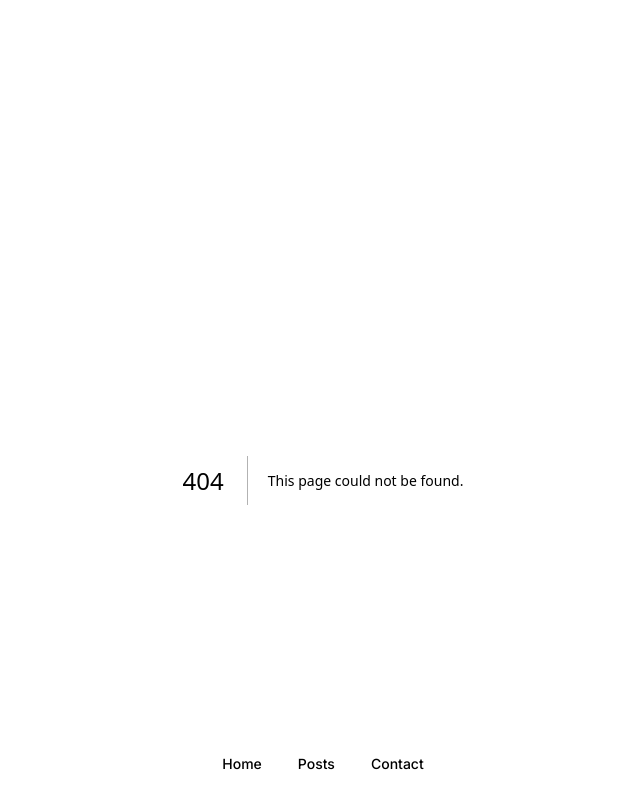
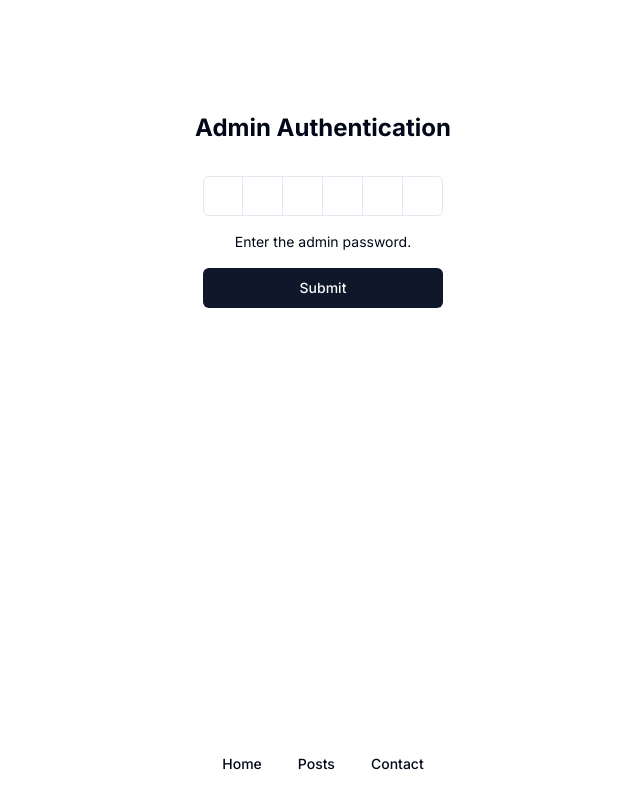
Before and after one commit to ukeSJTU/minerva, a Next.js app: page /admin in a window 1280 px wide. Before the commit this address had no page. Shown: the top 808 px of the page, without its empty margins (317-957 px from the left). Built offline with nearby package versions, Linux system fonts and the light colour scheme.

Commit message:
feat: :sparkles: create an admin page to control status of posts
A better authentication method will be deployed in the future, but for now, just use a fixed password as auth method for simplicity.

```diff
--- /dev/null
+++ b/src/app/admin/page.tsx
@@ -0,0 +1,70 @@
+"use client";
+
+import { useState, useEffect } from "react";
+import {
+  InputOTP,
+  InputOTPGroup,
+  InputOTPSlot,
+} from "@/components/ui/input-otp";
+import { Button } from "@/components/ui/button";
+import AdminDashboard from "@/app/admin/AdminDashboard";
+
+const ADMIN_PASSWORD = "123456";
+
+export default function AdminPage() {
+  const [isAuthenticated, setIsAuthenticated] = useState(false);
+  const [value, setValue] = useState("");
+
+  useEffect(() => {
+    const auth = localStorage.getItem("adminAuth");
+    if (auth === "true") {
+      setIsAuthenticated(true);
+    }
+  }, []);
+
+  const handleSubmit = () => {
+    if (value === ADMIN_PASSWORD) {
+      setIsAuthenticated(true);
+      localStorage.setItem("adminAuth", "true");
+    } else {
+      alert("Incorrect password");
+      setValue("");
+    }
+  };
+
+  if (isAuthenticated) {
+    return <AdminDashboard />;
+  }
+
+  return (
+    <div className="container mx-auto py-8 flex flex-col items-center">
+      <h1 className="text-2xl font-bold mb-4">Admin Authentication</h1>
+      <div className="space-y-4">
+        <InputOTP
+          maxLength={6}
+          value={value}
+          onChange={(value) => setValue(value)}
+        >
+          <InputOTPGroup>
+            <InputOTPSlot index={0} />
+            <InputOTPSlot index={1} />
+            <InputOTPSlot index={2} />
+            <InputOTPSlot index={3} />
+            <InputOTPSlot index={4} />
+            <InputOTPSlot index={5} />
+          </InputOTPGroup>
+        </InputOTP>
+        <div className="text-center text-sm">
+          {value === "" ? (
+            <>Enter the admin password.</>
+          ) : (
+            <>You entered: {value}</>
+          )}
+        </div>
+        <Button onClick={handleSubmit} className="w-full">
+          Submit
+        </Button>
+      </div>
+    </div>
+  );
+}
```
